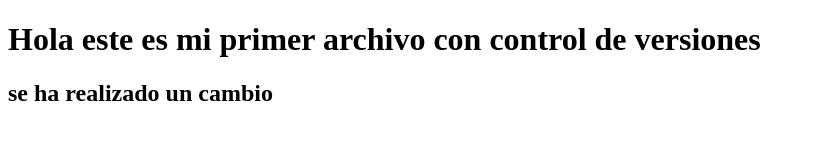
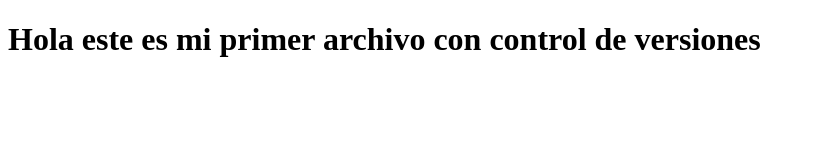
Before and after one commit to Carlos-pixel24/CTROL-PC, a plain HTML site: page index.html in a window 1280 px wide. Shown: the whole page, without its empty margins (0-815 px from the left). Drawn offline with Linux system fonts and the light colour scheme.

```diff
--- a/index.html
+++ b/index.html
@@ -8,6 +8,5 @@
 </head>
 <body>
     <h1>Hola este es mi primer archivo con control de versiones</h1>
-    <h2>se ha realizado un cambio</h2>
 </body>
 </html>
```
